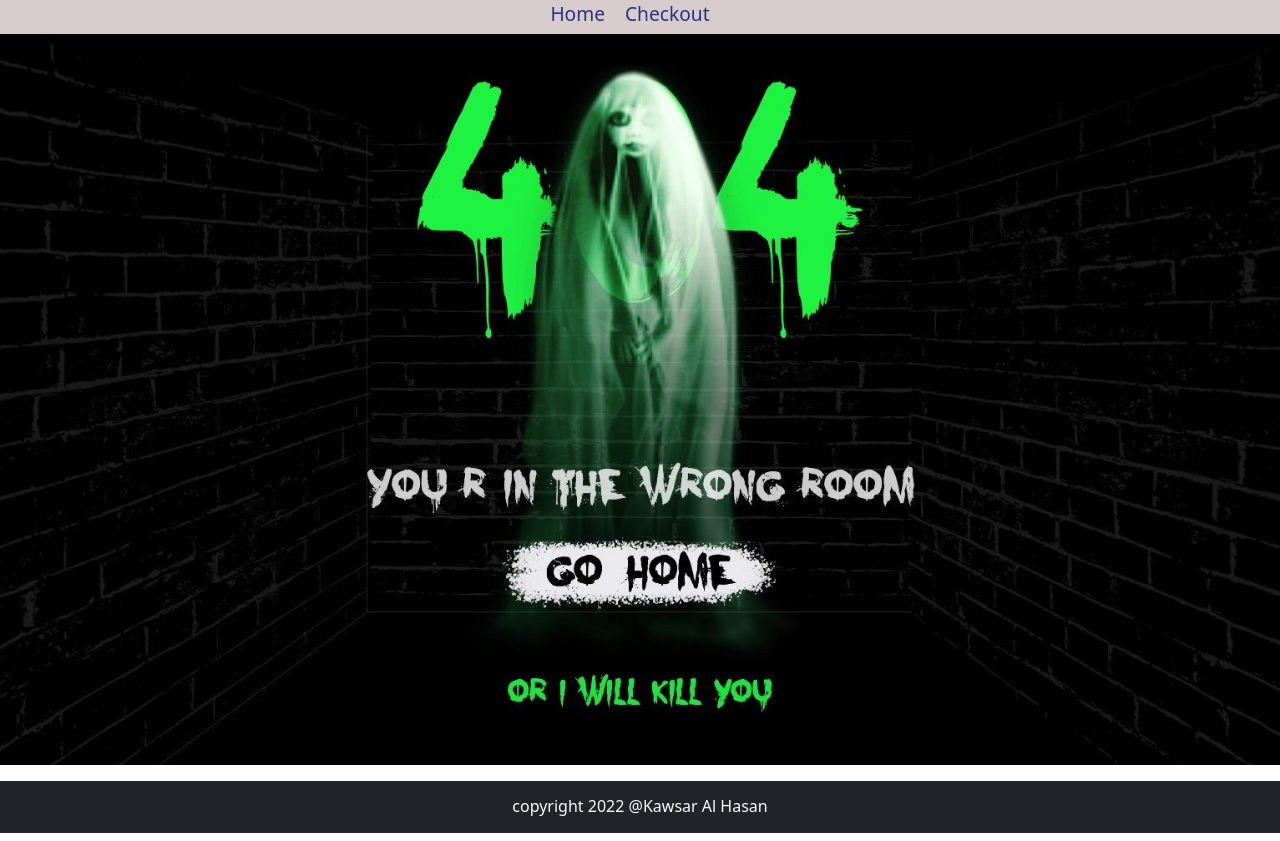
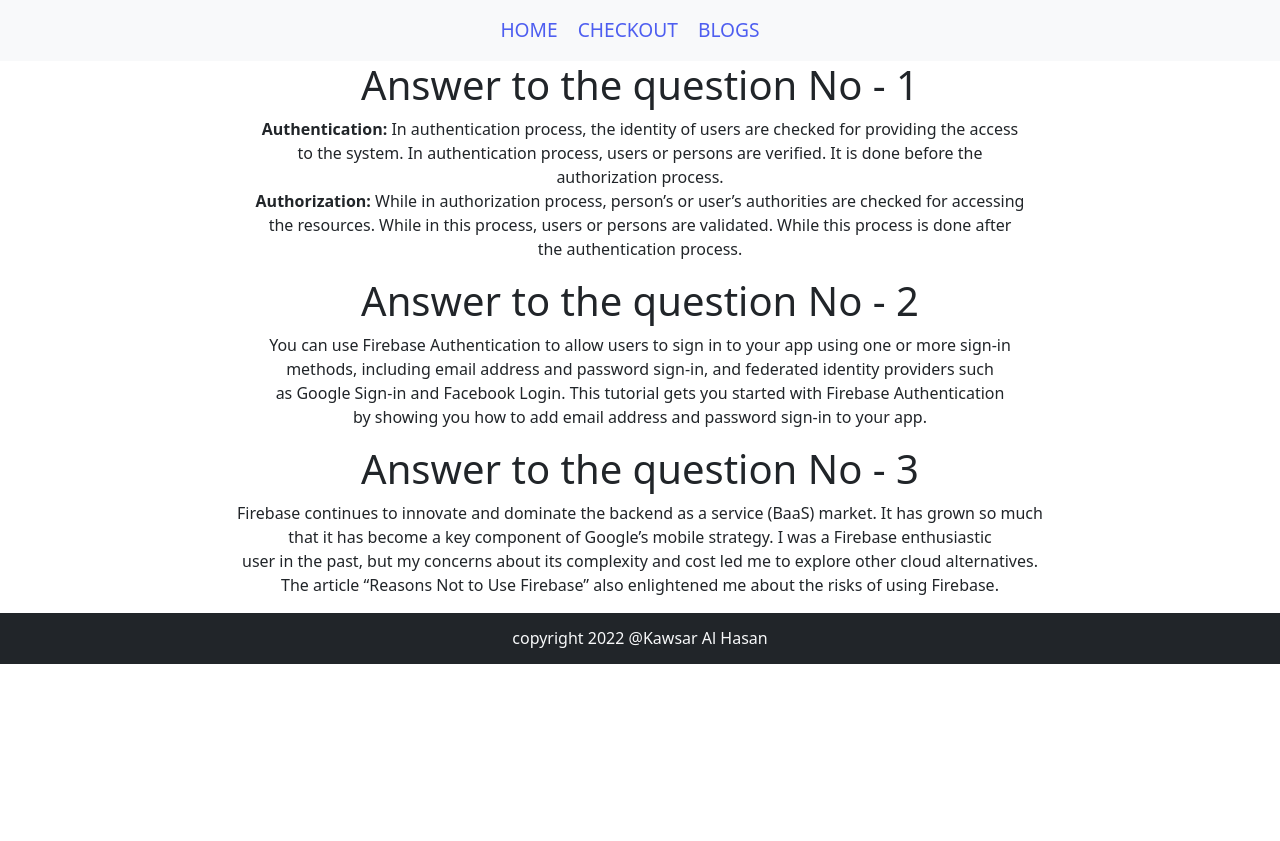
Before and after one commit to KawsarAlHasan/independent-service-provider, a React (Create React App) app: page /blogs in a window 1280 px wide. After the commit the page ends 800 px from the top, so only its background shows below. Built offline with nearby package versions, Linux system fonts and the light colour scheme.

Commit message:
complete blogs route

```diff
--- a/public/services.json
+++ b/public/services.json
@@ -38,7 +38,7 @@
         "id": 6,
         "name": "Local Match",
         "price": "300",
-        "description": "Thane District FA women's team assaulted photographer Pushpak Shirwadkar, after they were peeved at their team's suspension from the Maharashtra women's tournament",
+        "description": "Thane District FA women's team assaulted photographer Pushpak Shirwadkar, after they were peeved at their team's suspension from the Maharashtra.",
         "img": "https://i.ibb.co/T23S7pG/2nd-Copy.jpg"
     }
 ]
--- a/src/App.js
+++ b/src/App.js
@@ -3,6 +3,7 @@ import './App.css';
 import Header from './Components/Header/Header';
 import Home from './Components/Home/Home';
 import Checkout from './Components/Checkout/Checkout';
+import Blogs from './Components/Blogs/Blogs';
 import NotFound from './Components/NotFound/NotFound';
 import Footer from './Components/Footer/Footer';
 import { Route, Routes } from 'react-router-dom';
@@ -15,6 +16,7 @@ function App() {
         <Route path='/' element={<Home></Home>}></Route>
         <Route path='/home' element={<Home></Home>}></Route>
         <Route path='/checkout' element={<Checkout></Checkout>}></Route>
+        <Route path='/blogs' element={<Blogs></Blogs>}></Route>
         <Route path='/*' element={<NotFound></NotFound>}></Route>
       </Routes>
       <Footer></Footer>
--- /dev/null
+++ b/src/Components/Blogs/Blogs.js
@@ -0,0 +1,19 @@
+import React from 'react';
+
+const componentName = (props) => {
+    return (
+        <div className='text-center'>
+            <h1>Answer to the question No - 1</h1>
+            <p><b>Authentication:</b> In authentication process, the identity of users are checked for providing the access <br /> to the system. In authentication process, users or persons are verified. It is done before the <br /> authorization process. <br />
+            <b>Authorization:</b> While in authorization process, person’s or user’s authorities are checked for accessing <br /> the resources. While in this process, users or persons are validated. While this process is done after <br /> the authentication process.</p>
+
+            <h1>Answer to the question No - 2</h1>
+            <p>You can use Firebase Authentication to allow users to sign in to your app using one or more sign-in <br /> methods, including email address and password sign-in, and federated identity providers such <br /> as Google Sign-in and Facebook Login. This tutorial gets you started with Firebase Authentication <br /> by showing you how to add email address and password sign-in to your app.</p>
+
+            <h1>Answer to the question No - 3</h1>
+            <p>Firebase continues to innovate and dominate the backend as a service (BaaS) market. It has grown so much <br /> that it has become a key component of Google’s mobile strategy. I was a Firebase enthusiastic <br /> user in the past, but my concerns about its complexity and cost led me to explore other cloud alternatives. <br /> The article “Reasons Not to Use Firebase” also enlightened me about the risks of using Firebase. </p>
+        </div>
+    );
+};
+
+export default componentName;
--- a/src/Components/Header/Header.css
+++ b/src/Components/Header/Header.css
@@ -1,11 +1,7 @@
-.navber nav{
-    background-color: rgb(215, 203, 203);
-    height: 34px;
-}
 .navber nav a{
     margin-right: 20px;
     text-decoration: none;
-    color: rgb(42, 51, 134);
+    color: rgb(78, 94, 240);
     font-weight: 500;
     font-size: 1.2rem;
 }
--- a/src/Components/Header/Header.js
+++ b/src/Components/Header/Header.js
@@ -5,10 +5,11 @@ import { Link } from 'react-router-dom';
 
 const componentName = (props) => {
     return (
-        <div className="text-center navber">
-            <nav>
-                <Link to="/home">Home</Link>
-                <Link to="/checkout">Checkout</Link>
+        <div className="text-center navber sticky-top">
+            <nav className='py-3 bg-light'>
+                <Link to="/home">HOME</Link>
+                <Link to="/checkout">CHECKOUT</Link>
+                <Link to="/blogs">BLOGS</Link>
             </nav>
         </div>
     );
--- a/src/Components/Home/Services/Services.js
+++ b/src/Components/Home/Services/Services.js
@@ -13,7 +13,7 @@ const ComponentName = (props) => {
     }, [])
 
     return (
-        <div>
+        <div id='#serv'>
             <h1 className='text-center py-4'>OUR <span className='text-danger'>SERVICES</span></h1>
             <div className="services-container container">
             {
--- a/src/Components/NotFound/NotFound.js
+++ b/src/Components/NotFound/NotFound.js
@@ -5,7 +5,7 @@ import img from '../images/not-found.jpg';
 const componentName = (props) => {
     return (
         <div>
-            <img className='w-100 h-50' src={img} alt="" />
+            <img className='img-fluid' src={img} alt="" />
         </div>
     );
 };
```
